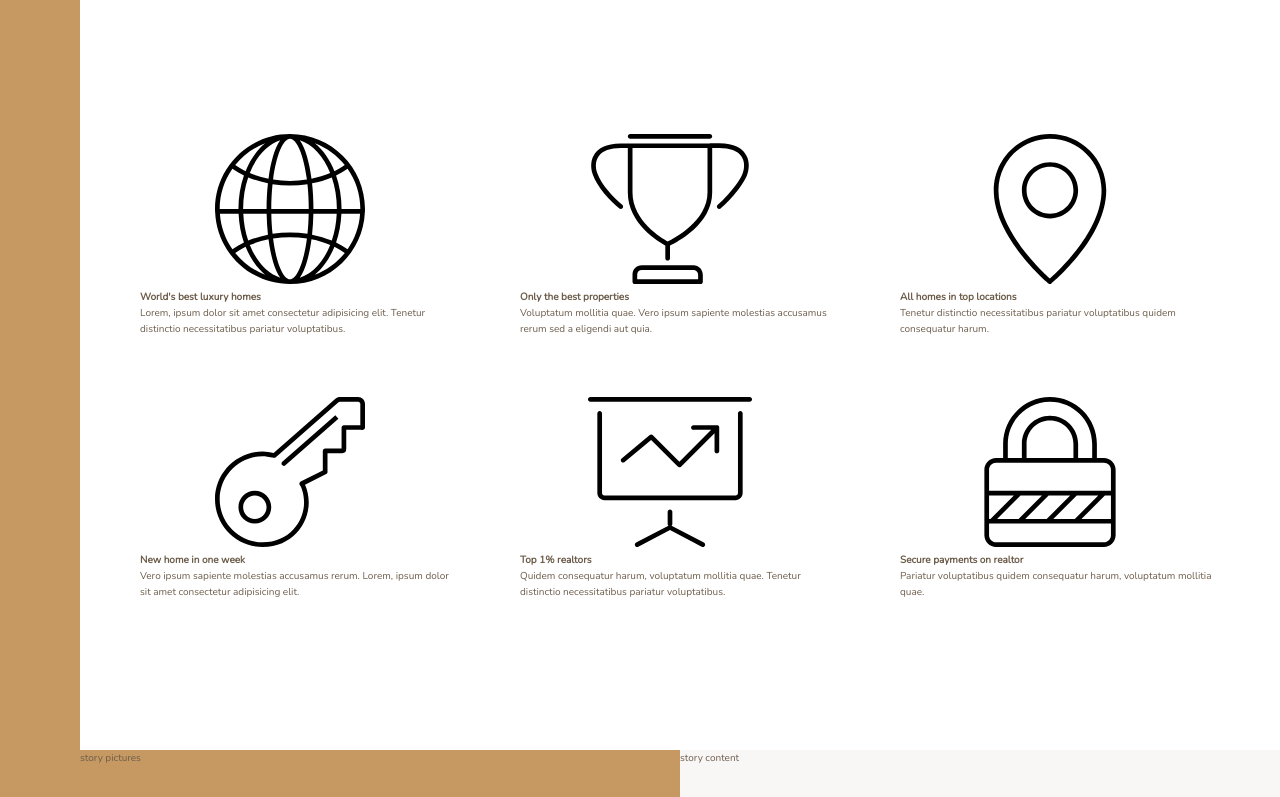
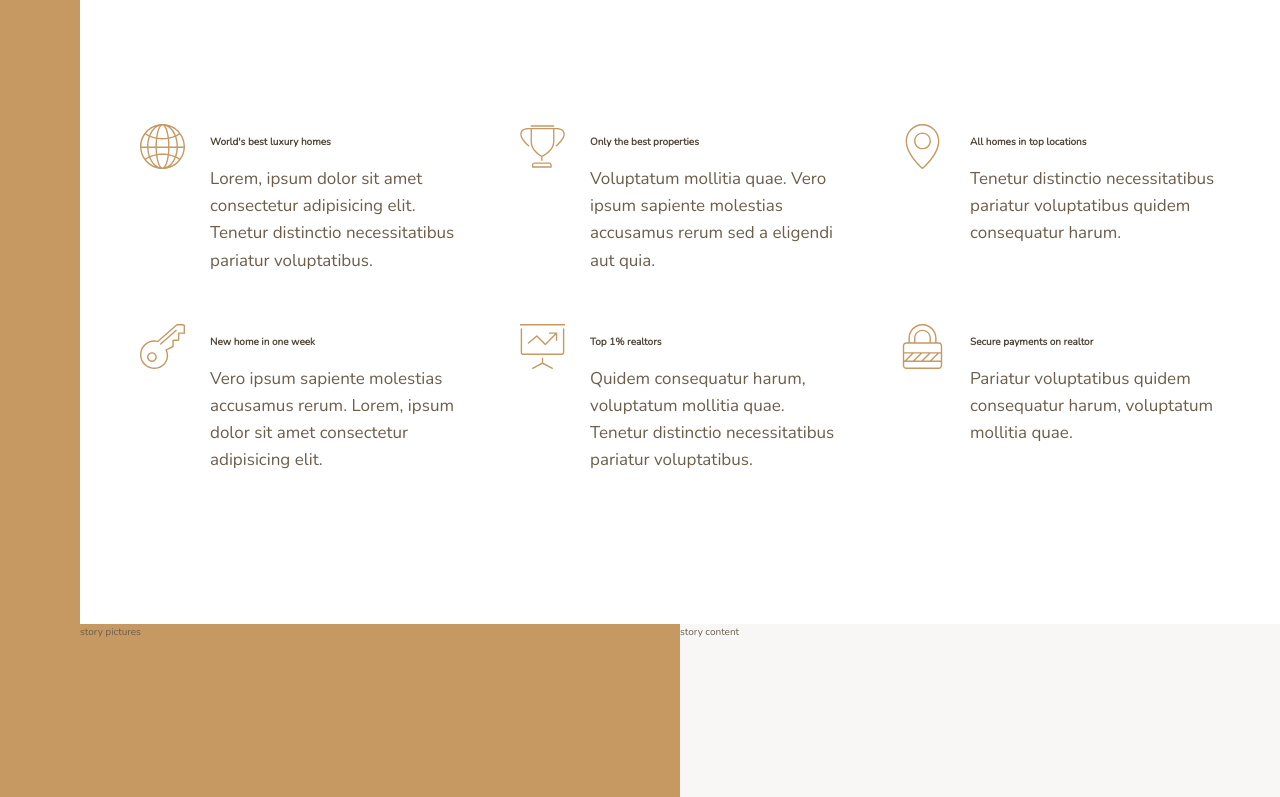
Before and after one commit to P666R/Realtor-Nexter, a website: page index.html in a window 1280 px wide. Shown: the part 656-1453 px from the top of the page. Drawn offline with nearby package versions, Linux system fonts and the light colour scheme.

Commit message:
features section-2

```diff
--- a/index.html
+++ b/index.html
@@ -24,9 +24,9 @@
     <section class="features">
       <div class="feature">
         <svg class="feature__icon">
-          <use xlink:href="img/sprite.svg#icon-global"></use>
+          <use href="img/sprite.svg#icon-global"></use>
         </svg>
-        <h4 class="heading--h4">World's best luxury homes</h4>
+        <h4 class="heading-4--dark">World's best luxury homes</h4>
         <p class="feature__text">
           Lorem, ipsum dolor sit amet consectetur adipisicing elit. Tenetur
           distinctio necessitatibus pariatur voluptatibus.
@@ -35,9 +35,9 @@
 
       <div class="feature">
         <svg class="feature__icon">
-          <use xlink:href="img/sprite.svg#icon-trophy"></use>
+          <use href="img/sprite.svg#icon-trophy"></use>
         </svg>
-        <h4 class="heading--h4">Only the best properties</h4>
+        <h4 class="heading-4--dark">Only the best properties</h4>
         <p class="feature__text">
           Voluptatum mollitia quae. Vero ipsum sapiente molestias accusamus
           rerum sed a eligendi aut quia.
@@ -46,9 +46,9 @@
 
       <div class="feature">
         <svg class="feature__icon">
-          <use xlink:href="img/sprite.svg#icon-map-pin"></use>
+          <use href="img/sprite.svg#icon-map-pin"></use>
         </svg>
-        <h4 class="heading--h4">All homes in top locations</h4>
+        <h4 class="heading-4--dark">All homes in top locations</h4>
         <p class="feature__text">
           Tenetur distinctio necessitatibus pariatur voluptatibus quidem
           consequatur harum.
@@ -57,9 +57,9 @@
 
       <div class="feature">
         <svg class="feature__icon">
-          <use xlink:href="img/sprite.svg#icon-key"></use>
+          <use href="img/sprite.svg#icon-key"></use>
         </svg>
-        <h4 class="heading--h4">New home in one week</h4>
+        <h4 class="heading-4--dark">New home in one week</h4>
         <p class="feature__text">
           Vero ipsum sapiente molestias accusamus rerum. Lorem, ipsum dolor sit
           amet consectetur adipisicing elit.
@@ -68,9 +68,9 @@
 
       <div class="feature">
         <svg class="feature__icon">
-          <use xlink:href="img/sprite.svg#icon-presentation"></use>
+          <use href="img/sprite.svg#icon-presentation"></use>
         </svg>
-        <h4 class="heading--h4">Top 1% realtors</h4>
+        <h4 class="heading-4--dark">Top 1% realtors</h4>
         <p class="feature__text">
           Quidem consequatur harum, voluptatum mollitia quae. Tenetur distinctio
           necessitatibus pariatur voluptatibus.
@@ -79,9 +79,9 @@
 
       <div class="feature">
         <svg class="feature__icon">
-          <use xlink:href="img/sprite.svg#icon-lock"></use>
+          <use href="img/sprite.svg#icon-lock"></use>
         </svg>
-        <h4 class="heading--h4">Secure payments on realtor</h4>
+        <h4 class="heading-4--dark">Secure payments on realtor</h4>
         <p class="feature__text">
           Pariatur voluptatibus quidem consequatur harum, voluptatum mollitia
           quae.
--- a/sass/_features.scss
+++ b/sass/_features.scss
@@ -2,10 +2,29 @@
 
 .features {
   grid-column: center-start/center-end;
-
   margin: 15rem 0;
 
   display: grid;
-  grid-template-columns: repeat(3, 1fr);
+  grid-template-columns: repeat(auto-fit, minmax(25rem, 1fr));
   gap: 6rem;
+  align-items: start;
 }
+
+.feature {
+  display: grid;
+  grid-template-columns: min-content 1fr;
+  row-gap: 1.5rem;
+  column-gap: 2.5rem;
+
+  &__icon {
+    fill: variables.$color-primary;
+    width: 4.5rem;
+    height: 4.5rem;
+    grid-row: 1 / span 2;
+    transform: translateY(-1rem);
+  }
+
+  &__text {
+    font-size: 1.7rem;
+  }
+}
--- a/sass/_typography.scss
+++ b/sass/_typography.scss
@@ -1 +1,28 @@
 @use './base' as variables;
+
+%heading {
+  font-family: variables.$font-display;
+  font-weight: 400;
+}
+
+.heading-1 {
+  @extend %heading;
+}
+.heading-2 {
+  @extend %heading;
+}
+.heading-3 {
+  @extend %heading;
+}
+.heading-4 {
+  @extend %heading;
+  font-size: 1.9rem;
+
+  &--light {
+    color: variables.$color-grey-light-1;
+  }
+
+  &--dark {
+    color: variables.$color-grey-dark-1;
+  }
+}
```
Also changed, not shown: css/style.css, 1 other file.
